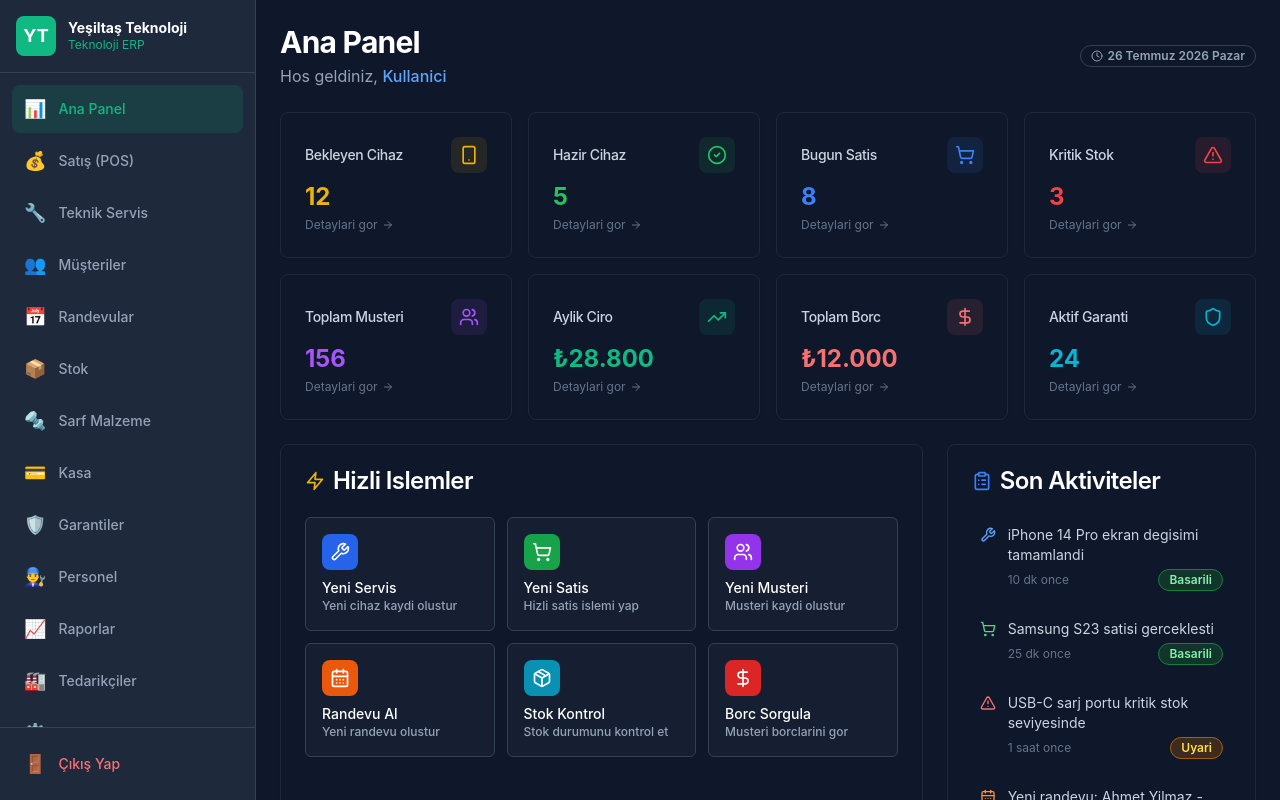
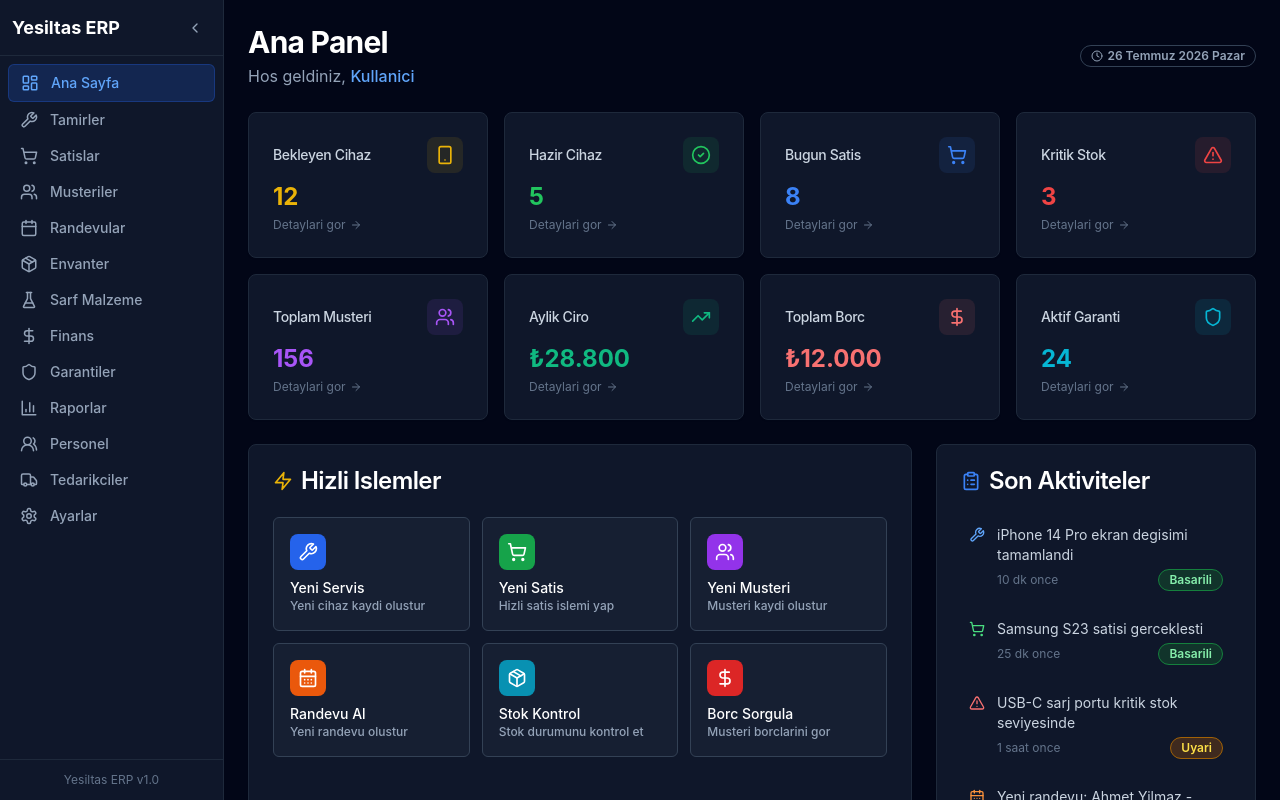
Before and after one commit to ysfemretas-rgb/yesiltas-erp, a Next.js app: page /dashboard in a window 1280 px wide. Built offline with nearby package versions, Linux system fonts and the light colour scheme; no server answers; the database is empty.

Commit message:
feat: sidebar kompakt hale getirildi, daraltma ozelligi eklendi

```diff
--- a/app/dashboard/layout.tsx
+++ b/app/dashboard/layout.tsx
@@ -1,124 +1,114 @@
-'use client'
+// app/dashboard/layout.tsx - Sidebar menüyü kompakt yap
 
-import { useState, useEffect } from 'react'
-import Link from 'next/link'
-import { usePathname, useRouter } from 'next/navigation'
-import { supabase } from '@/lib/supabase'
+"use client"
+
+import { useState } from "react"
+import Link from "next/link"
+import { usePathname } from "next/navigation"
+import {
+  LayoutDashboard,
+  Wrench,
+  Package,
+  ShoppingCart,
+  Users,
+  Calendar,
+  DollarSign,
+  Shield,
+  BarChart3,
+  Users2,
+  Truck,
+  Settings,
+  FlaskConical,
+  ChevronLeft,
+  ChevronRight,
+  Menu
+} from "lucide-react"
+import { Button } from "@/components/ui/button"
 
 const menuItems = [
-  { href: '/dashboard', label: 'Ana Panel', icon: '📊' },
-  { href: '/dashboard/sales', label: 'Satış (POS)', icon: '💰' },
-  { href: '/dashboard/devices', label: 'Teknik Servis', icon: '🔧' },
-  { href: '/dashboard/customers', label: 'Müşteriler', icon: '👥' },
-  { href: '/dashboard/appointments', label: 'Randevular', icon: '📅' },
-  { href: '/dashboard/inventory', label: 'Stok', icon: '📦' },
-  { href: '/dashboard/consumables', label: 'Sarf Malzeme', icon: '🔩' },
-  { href: '/dashboard/finance', label: 'Kasa', icon: '💳' },
-  { href: '/dashboard/warranties', label: 'Garantiler', icon: '🛡️' },
-  { href: '/dashboard/staff', label: 'Personel', icon: '👨‍🔧' },
-  { href: '/dashboard/reports', label: 'Raporlar', icon: '📈' },
-  { href: '/dashboard/suppliers', label: 'Tedarikçiler', icon: '🏭' },
-  { href: '/dashboard/settings', label: 'Ayarlar', icon: '⚙️' },
+  { href: "/dashboard", icon: LayoutDashboard, label: "Ana Sayfa" },
+  { href: "/dashboard/repairs", icon: Wrench, label: "Tamirler" },
+  { href: "/dashboard/sales", icon: ShoppingCart, label: "Satislar" },
+  { href: "/dashboard/customers", icon: Users, label: "Musteriler" },
+  { href: "/dashboard/appointments", icon: Calendar, label: "Randevular" },
+  { href: "/dashboard/inventory", icon: Package, label: "Envanter" },
+  { href: "/dashboard/consumables", icon: FlaskConical, label: "Sarf Malzeme" },
+  { href: "/dashboard/finance", icon: DollarSign, label: "Finans" },
+  { href: "/dashboard/warranties", icon: Shield, label: "Garantiler" },
+  { href: "/dashboard/reports", icon: BarChart3, label: "Raporlar" },
+  { href: "/dashboard/staff", icon: Users2, label: "Personel" },
+  { href: "/dashboard/suppliers", icon: Truck, label: "Tedarikciler" },
+  { href: "/dashboard/settings", icon: Settings, label: "Ayarlar" },
 ]
 
 export default function DashboardLayout({ children }: { children: React.ReactNode }) {
-  const [sidebarOpen, setSidebarOpen] = useState(false)
-  const [logoUrl, setLogoUrl] = useState('')
-  const [companyName, setCompanyName] = useState('Yeşiltaş Teknoloji')
   const pathname = usePathname()
-  const router = useRouter()
-
-  useEffect(() => { loadSettings() }, [])
-
-  const loadSettings = async () => {
-    try {
-      const { data } = await supabase.from('settings').select('logo_url, company_name').single()
-      if (data) {
-        if (data.logo_url) setLogoUrl(data.logo_url)
-        if (data.company_name) setCompanyName(data.company_name)
-      }
-    } catch (e) {}
-  }
-
-  const handleLogout = async () => {
-    await supabase.auth.signOut()
-    router.push('/')
-  }
+  const [collapsed, setCollapsed] = useState(false)
 
   return (
-    <div className="flex h-screen bg-[#0f172a]">
-      {sidebarOpen && (
-        <div className="fixed inset-0 bg-black/50 z-40 lg:hidden" onClick={() => setSidebarOpen(false)} />
+    <div className="flex h-screen bg-slate-950">
+      {/* Sidebar */}
+      <aside
+        className={`flex flex-col border-r border-slate-800 bg-slate-900 transition-all duration-300 ${
+          collapsed ? "w-16" : "w-56"
+        }`}
+      >
+        {/* Logo */}
+        <div className="flex h-14 items-center justify-between border-b border-slate-800 px-3">
+          {!collapsed && (
+            <span className="text-lg font-bold text-white truncate">Yesiltas ERP</span>
           )}
-
-      <aside className={`
-        fixed lg:static inset-y-0 left-0 z-50 w-64
-        bg-[#1e293b] border-r border-[#334155]
-        transform transition-transform duration-300 lg:transform-none
-        ${sidebarOpen ? 'translate-x-0' : '-translate-x-full lg:translate-x-0'}
-        flex flex-col
-      `}>
-        <div className="p-4 border-b border-[#334155] flex-shrink-0">
-          <Link href="/dashboard" className="flex items-center gap-3">
-            {logoUrl ? (
-              <img src={logoUrl} alt="Logo" className="h-10 w-auto object-contain" />
-            ) : (
-              <div className="w-10 h-10 bg-emerald-500 rounded-lg flex items-center justify-center text-white font-bold text-lg">
-                YT
-              </div>
-            )}
-            <div>
-              <h1 className="font-bold text-sm leading-tight text-white">{companyName}</h1>
-              <p className="text-emerald-500 text-xs">Teknoloji ERP</p>
-            </div>
-          </Link>
+          <Button
+            variant="ghost"
+            size="sm"
+            onClick={() => setCollapsed(!collapsed)}
+            className="h-8 w-8 p-0 text-slate-400 hover:text-white hover:bg-slate-800"
+          >
+            {collapsed ? <ChevronRight className="h-4 w-4" /> : <ChevronLeft className="h-4 w-4" />}
+          </Button>
         </div>
 
-        <nav className="flex-1 overflow-y-auto scrollbar-thin p-3 space-y-1">
-          {menuItems.map((item) => (
+        {/* Menu */}
+        <nav className="flex-1 overflow-y-auto py-2">
+          {menuItems.map((item) => {
+            const isActive = pathname === item.href
+            const Icon = item.icon
+
+            return (
               <Link
                 key={item.href}
                 href={item.href}
-              onClick={() => setSidebarOpen(false)}
-              className={`flex items-center gap-3 px-3 py-2.5 rounded-lg text-sm font-medium transition-all ${
-                pathname === item.href
-                  ? 'bg-emerald-500/15 text-emerald-500'
-                  : 'text-slate-400 hover:bg-[#334155] hover:text-white'
+                className={`flex items-center mx-2 rounded-md transition-colors ${
+                  collapsed ? "justify-center px-2 py-2.5" : "px-3 py-2 gap-3"
+                } ${
+                  isActive
+                    ? "bg-blue-600/20 text-blue-400 border border-blue-600/30"
+                    : "text-slate-400 hover:bg-slate-800 hover:text-white"
                 }`}
+                title={collapsed ? item.label : undefined}
               >
-              <span className="text-lg">{item.icon}</span>
-              <span>{item.label}</span>
+                <Icon className="h-[18px] w-[18px] shrink-0" />
+                {!collapsed && (
+                  <span className="text-sm font-medium truncate">{item.label}</span>
+                )}
               </Link>
-          ))}
+            )
+          })}
         </nav>
 
-        <div className="p-3 border-t border-[#334155] flex-shrink-0 space-y-2">
-          <button
-            onClick={handleLogout}
-            className="w-full flex items-center gap-3 px-3 py-2.5 rounded-lg text-sm font-medium text-red-400 hover:bg-red-500/10 transition-all"
-          >
-            <span className="text-lg">🚪</span>
-            <span>Çıkış Yap</span>
-          </button>
+        {/* Footer */}
+        {!collapsed && (
+          <div className="border-t border-slate-800 p-3">
+            <div className="text-xs text-slate-500 text-center">
+              Yesiltas ERP v1.0
             </div>
+          </div>
+        )}
       </aside>
 
-      <main className="flex-1 overflow-y-auto bg-[#0f172a]">
-        <header className="lg:hidden p-4 flex items-center gap-3 border-b bg-[#1e293b] border-[#334155]">
-          <button
-            onClick={() => setSidebarOpen(true)}
-            className="p-2 rounded-lg bg-[#334155] text-white"
-          >
-            <svg className="w-5 h-5" fill="none" stroke="currentColor" viewBox="0 0 24 24">
-              <path strokeLinecap="round" strokeLinejoin="round" strokeWidth={2} d="M4 6h16M4 12h16M4 18h16" />
-            </svg>
-          </button>
-          <h1 className="font-semibold text-white">{companyName}</h1>
-        </header>
-
-        <div className="p-4 lg:p-6">
-          {children}
-        </div>
+      {/* Main Content */}
+      <main className="flex-1 overflow-auto">
+        <div className="p-6">{children}</div>
       </main>
     </div>
   )
```
Lines whose indentation alone changed are shown as unchanged.
